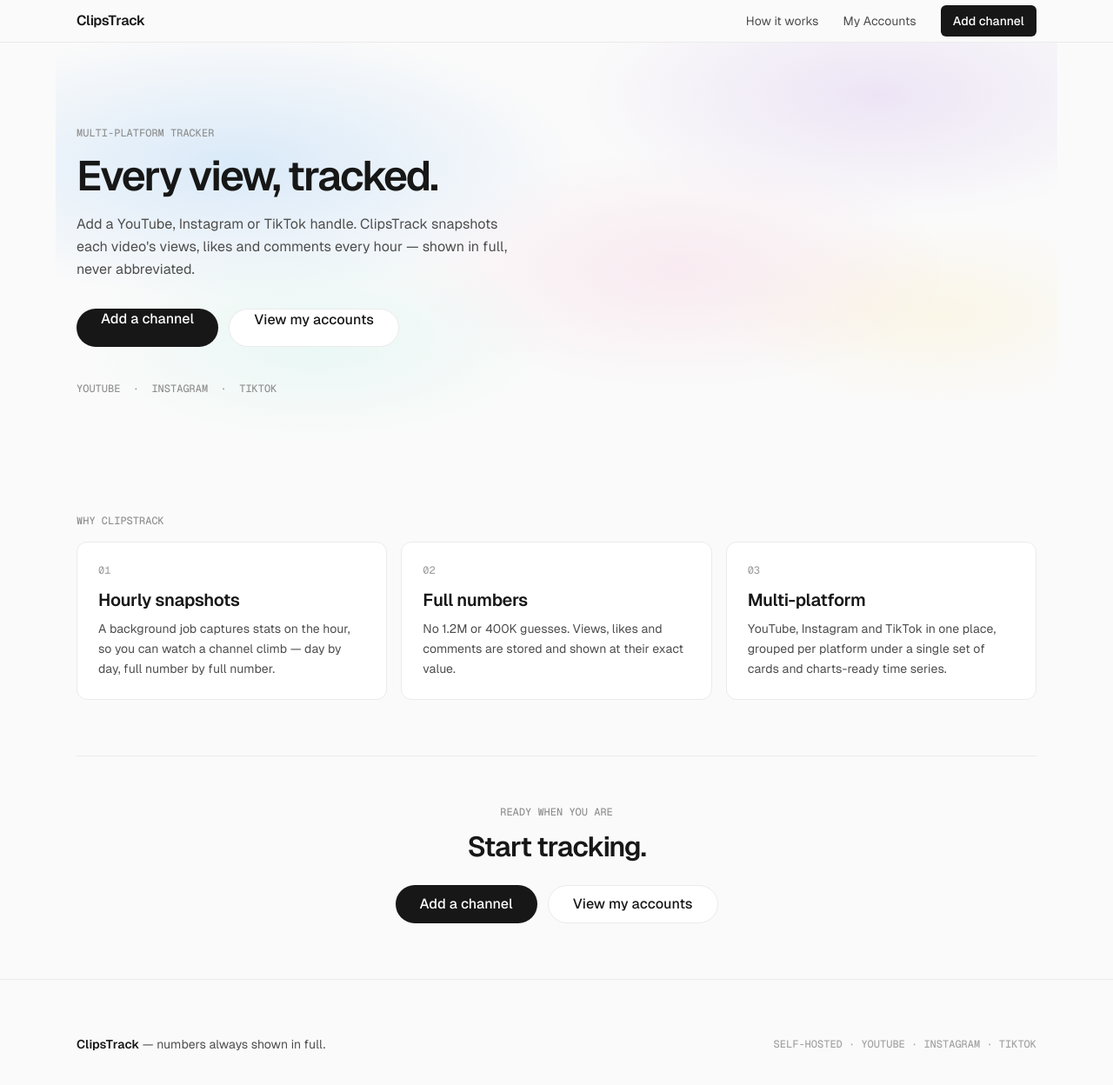
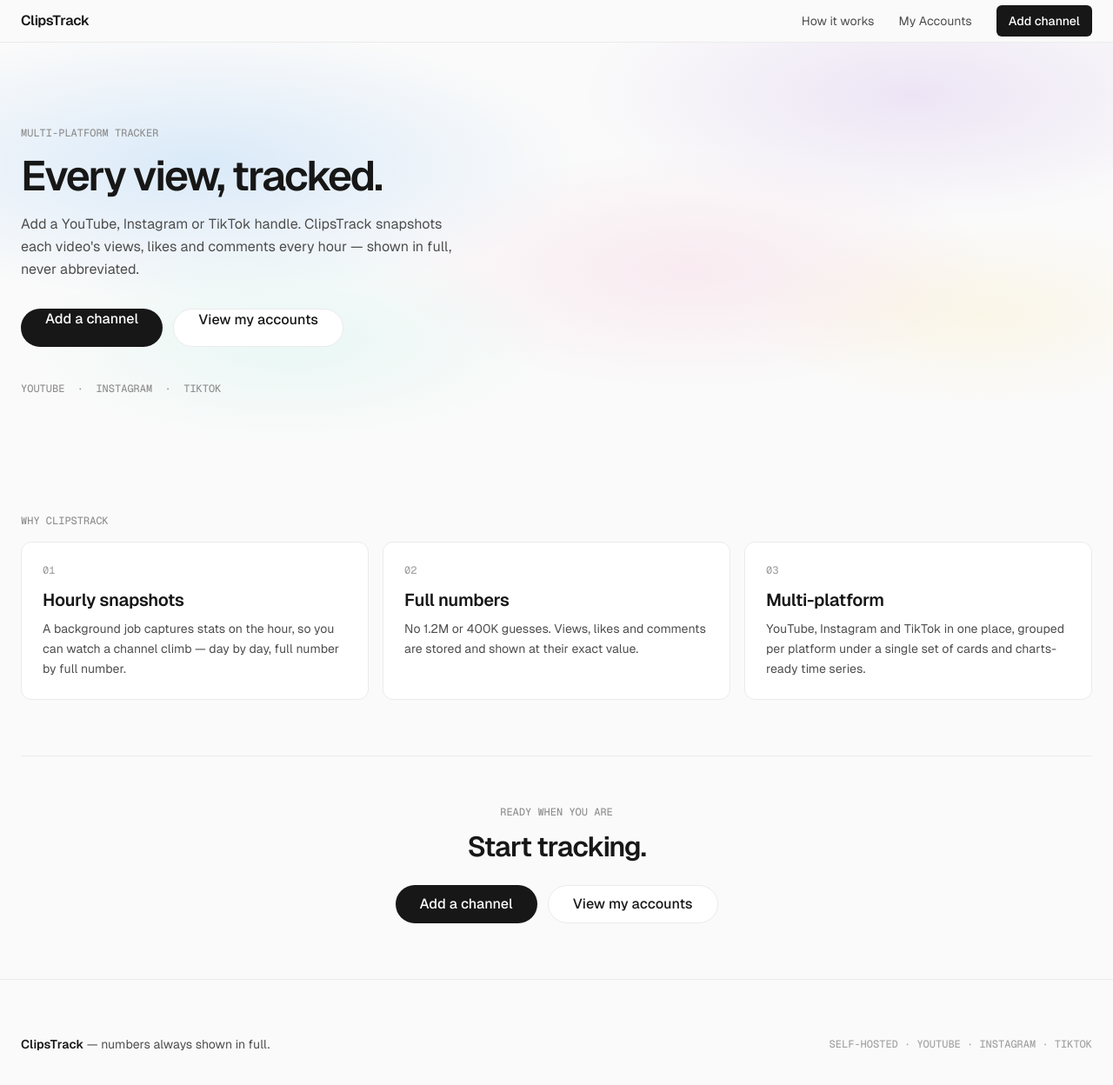
Before and after one commit to AmitX79/clipstrack, a Next.js app: page / in a window 1280 px wide. Shown: the top 1248 px of the page at 87% size. Built offline with nearby package versions, Linux system fonts and the light colour scheme.

Commit message:
Widen content container to max-w-7xl on large screens

```diff
--- a/app/page.tsx
+++ b/app/page.tsx
@@ -24,7 +24,7 @@ export default function Home() {
   return (
     <div className="min-h-screen bg-canvas">
       <NavBar />
-      <main className="mx-auto max-w-6xl px-6 pb-16">
+      <main className="mx-auto max-w-7xl px-6 pb-16">
         {/* Hero */}
         <section
           aria-label="Intro"
--- a/app/tracked/page.tsx
+++ b/app/tracked/page.tsx
@@ -26,7 +26,7 @@ export default async function TrackedPage() {
   return (
     <div className="min-h-screen bg-canvas">
       <NavBar active="tracked" />
-      <main className="mx-auto max-w-6xl px-6 pb-12">
+      <main className="mx-auto max-w-7xl px-6 pb-12">
         <section
           aria-label="My Accounts"
           className="flex flex-wrap items-start justify-between gap-6 pt-8 md:pt-12"
--- a/components/Footer.tsx
+++ b/components/Footer.tsx
@@ -1,7 +1,7 @@
 export function Footer() {
   return (
     <footer className="border-t border-hairline">
-      <div className="mx-auto flex max-w-6xl flex-wrap items-center justify-between gap-2 px-6 py-16">
+      <div className="mx-auto flex max-w-7xl flex-wrap items-center justify-between gap-2 px-6 py-16">
         <span className="text-sm text-body">
           <span className="font-semibold text-ink">ClipsTrack</span> — numbers
           always shown in full.
--- a/components/NavBar.tsx
+++ b/components/NavBar.tsx
@@ -9,7 +9,7 @@ export function NavBar({ active }: { active?: "tracked" }) {
   return (
     <header className="border-b border-hairline bg-canvas">
       <nav
-        className="mx-auto flex h-12 max-w-6xl items-center gap-4 px-6"
+        className="mx-auto flex h-12 max-w-7xl items-center gap-4 px-6"
         aria-label="Primary"
       >
         <Link href="/" className="text-base font-semibold tracking-[-0.4px] text-ink">
```
